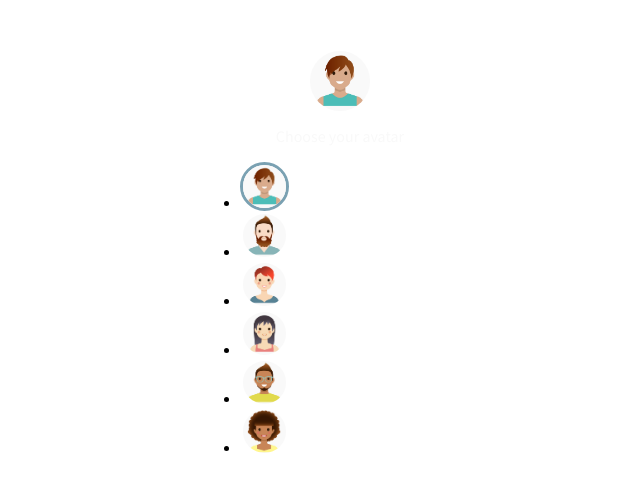
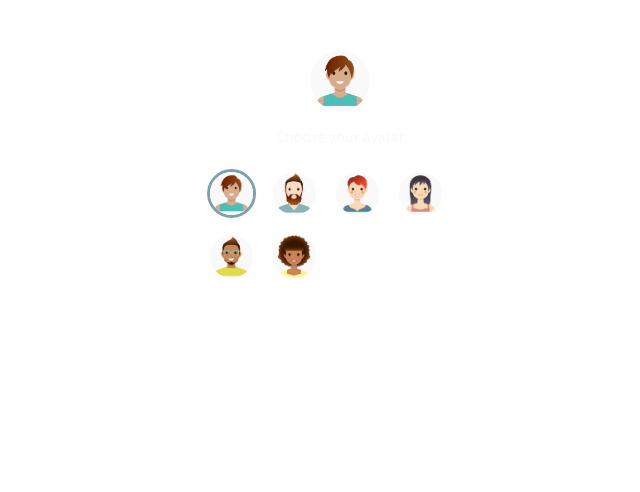
Before and after one commit to himanshupnt/avatar-picker, a React app: page / in a window 1280 px wide. Shown: the top 492 px of the page, without its empty margins (300-940 px from the left). Built offline with nearby package versions, Linux system fonts and the light colour scheme.

Commit message:
display list items inline

```diff
--- a/src/components/AvatarPicker/AvatarList/AvatarList.css
+++ b/src/components/AvatarPicker/AvatarList/AvatarList.css
@@ -0,0 +1,9 @@
+ul {
+  padding: 0;
+}
+
+ul li {
+  display: inline-block;
+  margin: 7px;
+  list-style: none;
+}
```
